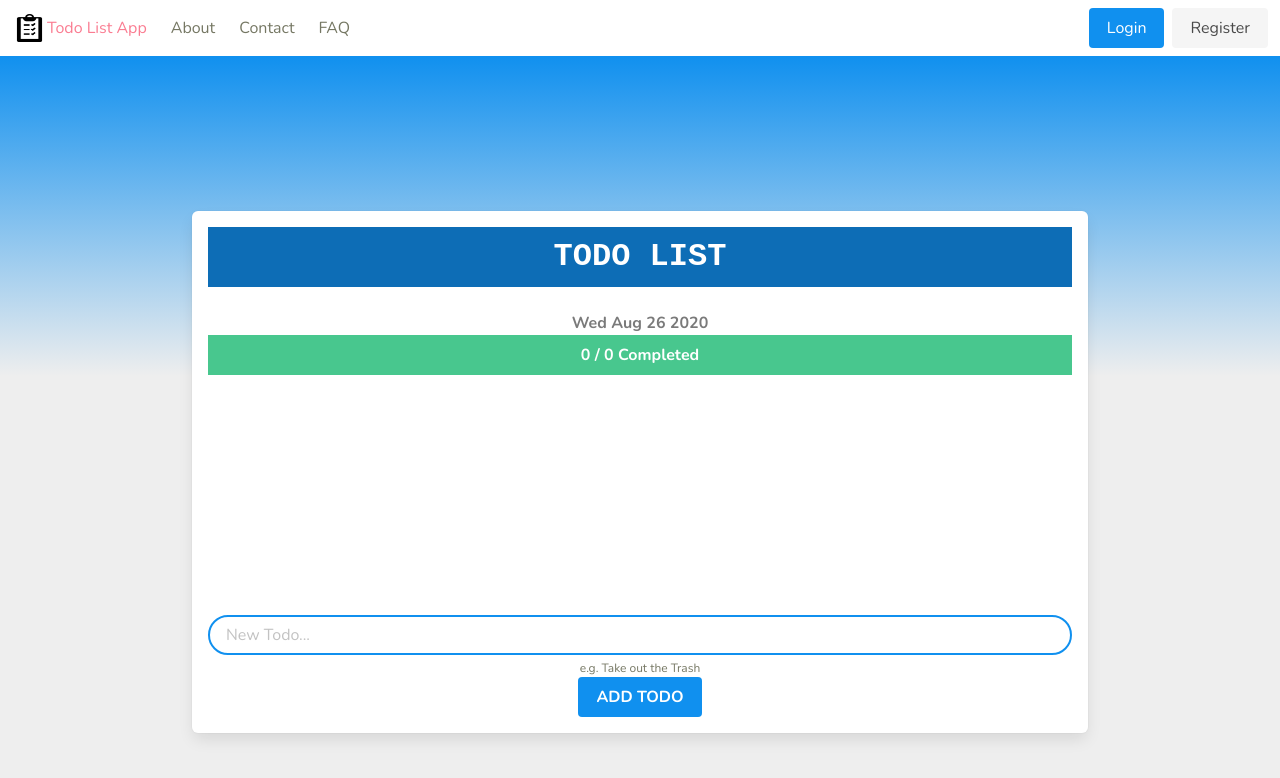
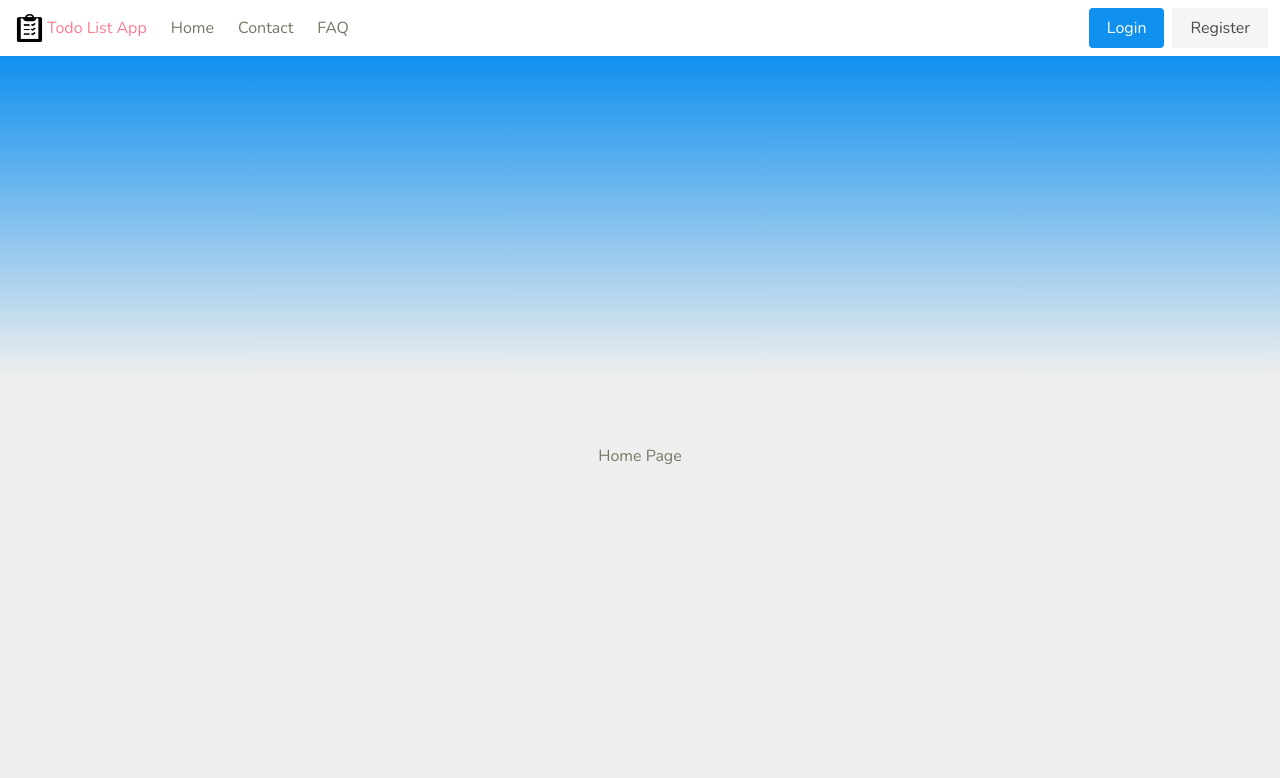
Before and after one commit to STLnick/todo-list, a React (Create React App) app: page / in a window 1280 px wide. Shown: the top 778 px of the page. Built offline with nearby package versions, Linux system fonts and the light colour scheme.

Commit message:
:art: Remove about page and create Home view where about section will be

```diff
--- a/src/App.js
+++ b/src/App.js
@@ -2,7 +2,7 @@ import React from 'react';
 import { Route, Switch } from 'react-router-dom';
 
 import { Navbar } from './components'
-import { About, Contact, FAQ, Login, Register, TodoView } from './views'
+import { Contact, FAQ, Home, Login, Register, TodoView } from './views'
 
 import './App.scss';
 
@@ -13,10 +13,10 @@ export const App = () => {
       <div id="wrapper">
         <Switch>
           <Route exact path="/">
+            <Home />
+          </Route>
+          <Route exact path="/todo">
             <TodoView />
-          </Route>
-          <Route path='/about'>
-            <About />
           </Route>
           <Route path='/contact'>
             <Contact />
--- a/src/components/Navbar/index.js
+++ b/src/components/Navbar/index.js
@@ -11,7 +11,7 @@ export const Navbar = () => {
 
   return <nav className="navbar" role="navigation" aria-label="main navigation">
     <div className="navbar-brand">
-      <Link to='/' className="navbar-item" href="https://bulma.io">
+      <Link to='/todo' className="navbar-item" href="https://bulma.io">
         <img src={logo} alt="Todo App Logo" width="35" height="35" />
         Todo List App
       </Link>
@@ -32,8 +32,8 @@ export const Navbar = () => {
 
     <div id="navbarBasicExample" className="navbar-menu">
       <div className="navbar-start">
-        <Link to='/about' className="navbar-item">
-          About
+        <Link to='/' className="navbar-item">
+          Home
         </Link>
         <Link to='/contact' className="navbar-item">
           Contact
--- a/src/views/About.js
+++ /dev/null
@@ -1,5 +0,0 @@
-import React from 'react'
-
-export const About = () => {
-  return <h2>About Page</h2>
-}
--- /dev/null
+++ b/src/views/Home.js
@@ -0,0 +1,5 @@
+import React from 'react'
+
+export const Home = () => {
+  return <h2>Home Page</h2>
+}
--- a/src/views/index.js
+++ b/src/views/index.js
@@ -1,6 +1,6 @@
-export { About } from './About'
 export { Contact } from './Contact'
 export { FAQ } from './FAQ'
+export { Home } from './Home'
 export { Login } from './Login'
 export { Register } from './Register'
 export { TodoView } from './TodoView'
```
